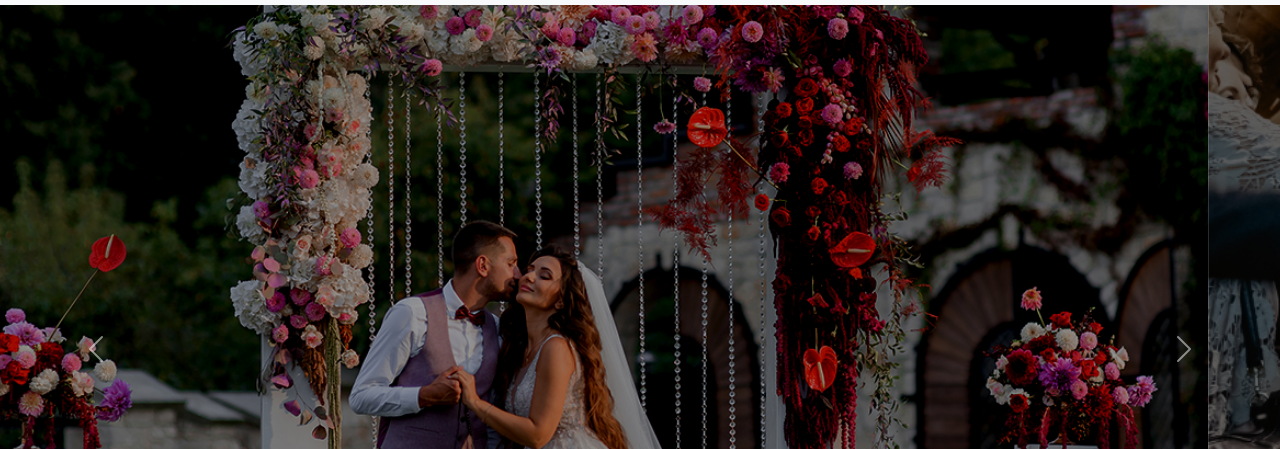
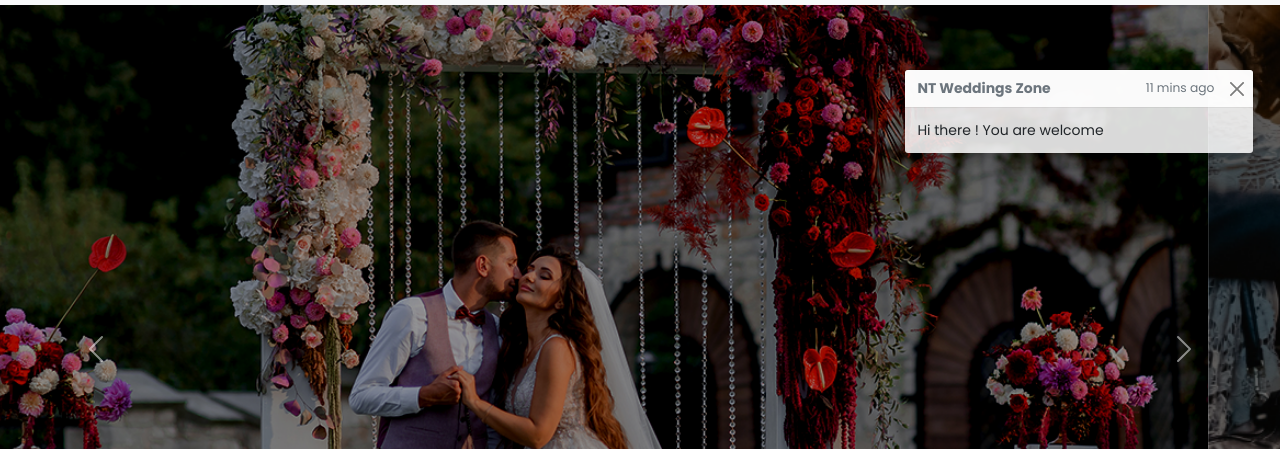
Before and after one commit to TouhidZaman/nt-weddings-zone, a plain HTML site: page index.html in a window 1280 px wide. Shown: the part 51-500 px from the top of the page. Drawn offline with nearby package versions, Linux system fonts and the light colour scheme.

Commit message:
NT custom toast welcome message added

```diff
--- a/index.html
+++ b/index.html
@@ -44,6 +44,7 @@
         </nav>
 
         <!-- Top banner carousel area  -->
+       <section class="carousel-banner">
         <div id="carouselExampleCaptions" class="carousel slide" data-bs-ride="carousel">
           <div class="carousel-indicators">
             <button type="button" data-bs-target="#carouselExampleCaptions" data-bs-slide-to="0" class="active" aria-current="true" aria-label="Slide 1"></button>
@@ -91,6 +92,21 @@
             <span class="visually-hidden">Next</span>
           </button>
         </div>
+       </section>
+
+        <!-- Toast area  -->
+        <section class="toast-container">
+          <div class="toast show nt-custom-toast" role="alert" aria-live="assertive" aria-atomic="true">
+            <div class="toast-header">
+              <strong class="me-auto">NT Weddings Zone</strong>
+              <small>11 mins ago</small>
+              <button type="button" class="btn-close" data-bs-dismiss="toast" aria-label="Close"></button>
+            </div>
+            <div class="toast-body">
+              Hi there ! You are welcome
+            </div>
+          </div>
+        </section>
     </header>
     <main>
       <!-- OUR PACKAGES SECTION  -->
--- a/styles/nt-custom-style.css
+++ b/styles/nt-custom-style.css
@@ -14,6 +14,12 @@ body {
 .carousel-item img {
     object-fit: cover;
 }
+.nt-custom-toast {
+    position: fixed;
+    top: 15vh;
+    right: 2vw;
+    z-index: 100;
+}
 
 /* our packages area  */
 .packages .package-3 .card{
@@ -29,6 +35,7 @@ body {
 footer {
     background: #0B0D17;
 }
-.footer-content p, h3 {
+.footer-content p,
+.footer-content h3{
     color: #D9DBE1;
 }
```
Lines whose indentation alone changed are shown as unchanged.
